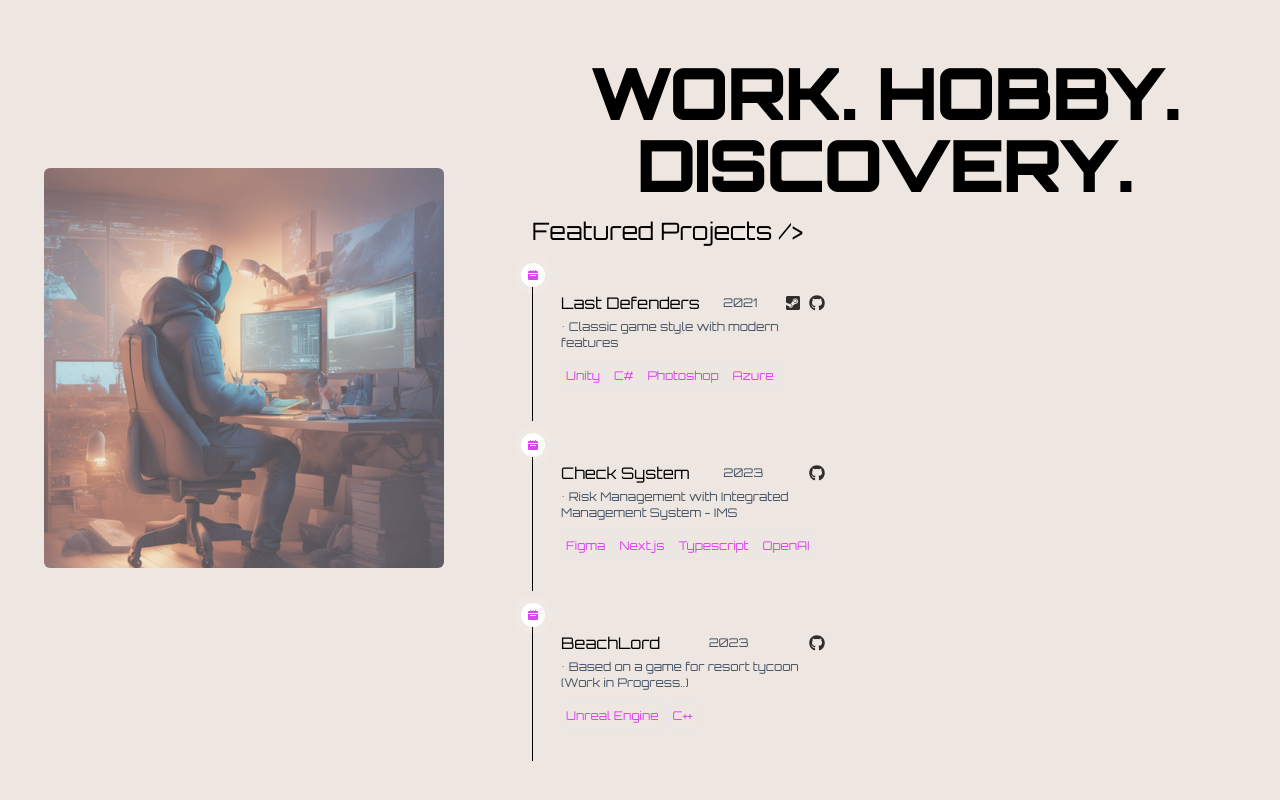
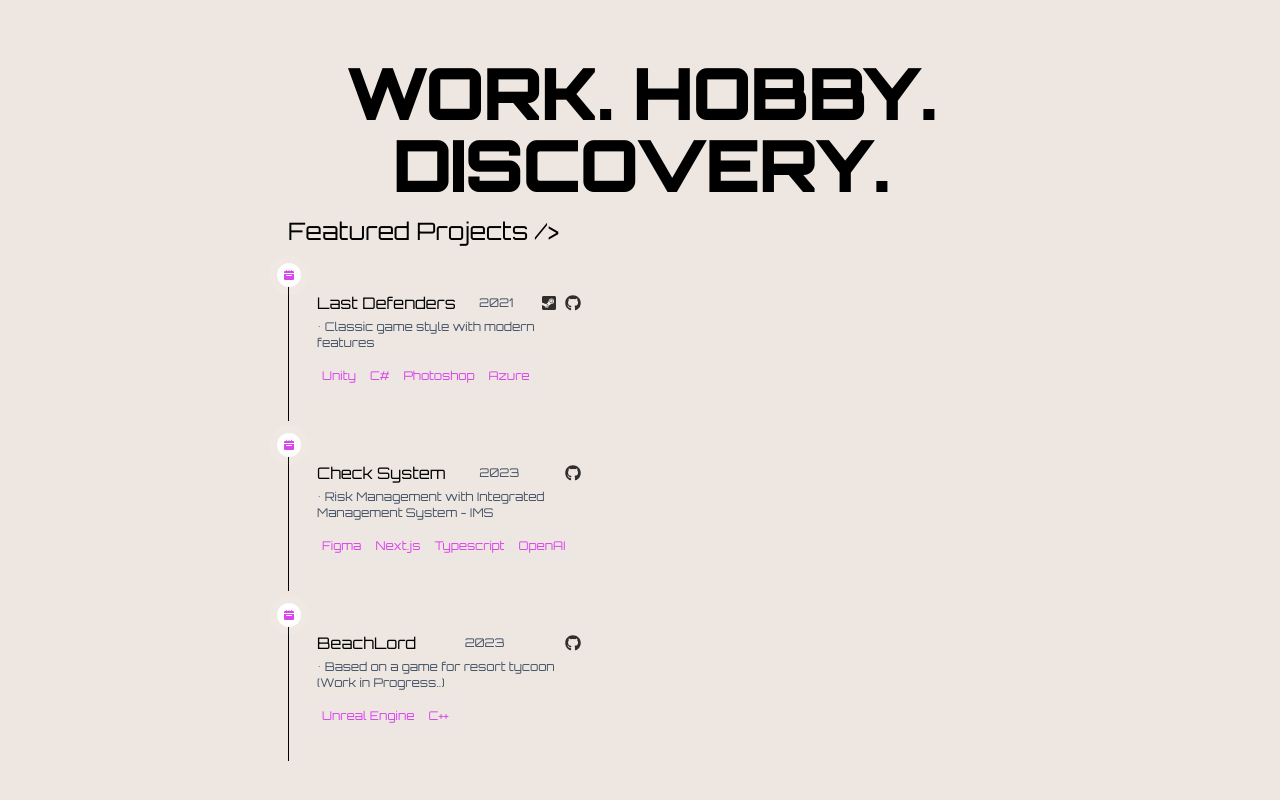
Before and after one commit to DiegoCstyles/portfolio, a Next.js app: page / in a window 1280 px wide. Shown: the part 2233-3033 px from the top of the page. Built offline with nearby package versions, Linux system fonts and the light colour scheme.

Commit message:
Update Section.tsx

```diff
--- a/components/Projects/Section.tsx
+++ b/components/Projects/Section.tsx
@@ -1,10 +1,8 @@
 import { memo, useEffect } from 'react';
-import { FaSteamSquare, FaGithub, FaLinkedin } from 'react-icons/fa';
+import { FaSteamSquare, FaGithub } from 'react-icons/fa';
 import Link from 'next/link';
 import Icon from '../Icon';
 import '../../app/styles/fadeIn.css';
-import ContactImage from './code.png';
-import Image from 'next/image';
 import translations from './Translations';
 
 interface ProjectsProps {
@@ -59,11 +57,6 @@ const Section = ({ currentLanguage }: ProjectsProps) => {
   }, []);
   return (
     <section className="hero min-h-screen flex-auto py-24 flex items-center justify-center animate-fade-in">
-      <div className="zoom-effect mx-auto ">
-        <div className=" w-full h-full relative rounded-md overflow-hidden">
-            <Image src={ContactImage} alt="me" className="object-cover bg-transparent opacity-70 dark:opacity-40" width={400} height={300} />
-        </div>
-      </div>
       <div className="mx-auto max-w-[44rem] text-center">
 
         {/* timeline */}
```
